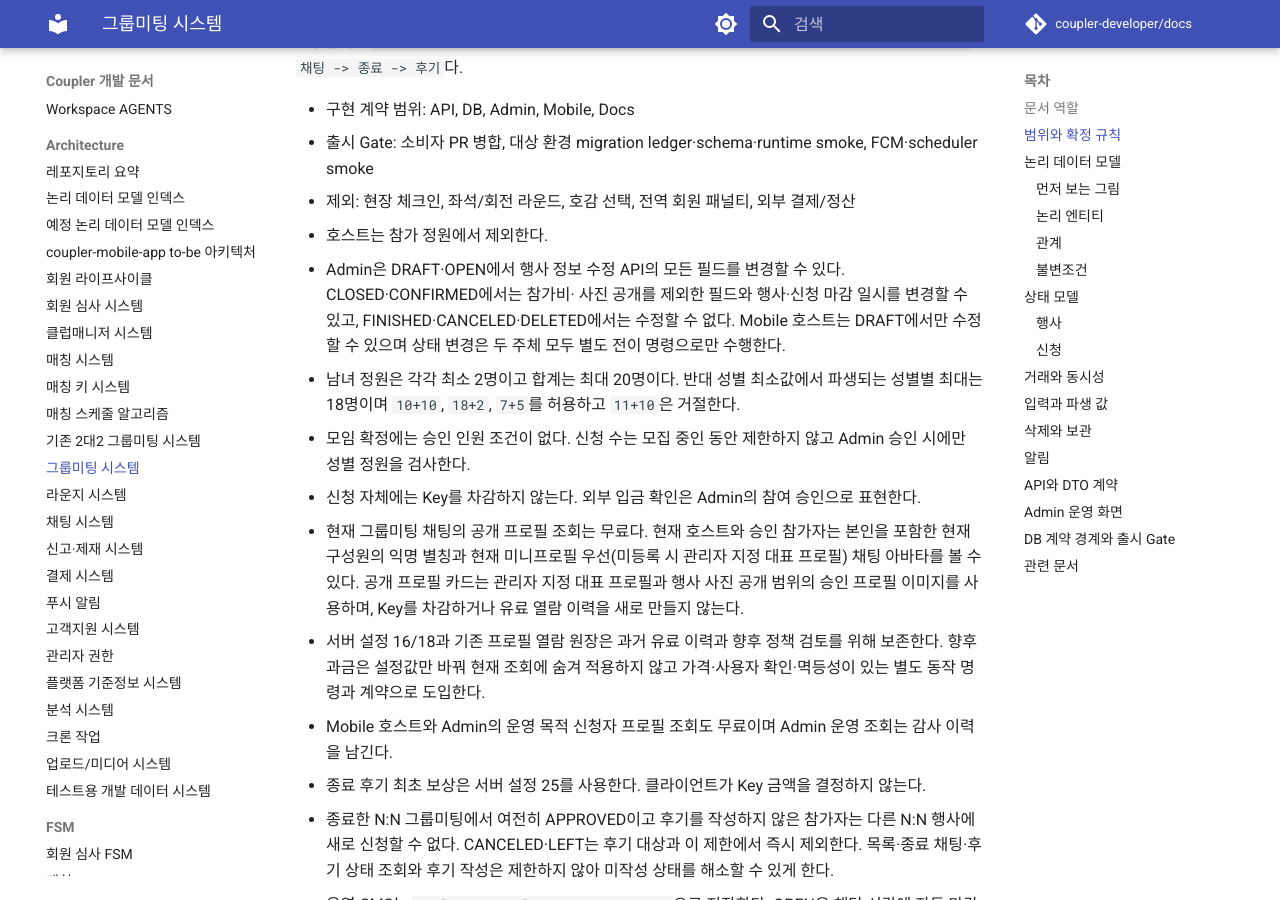
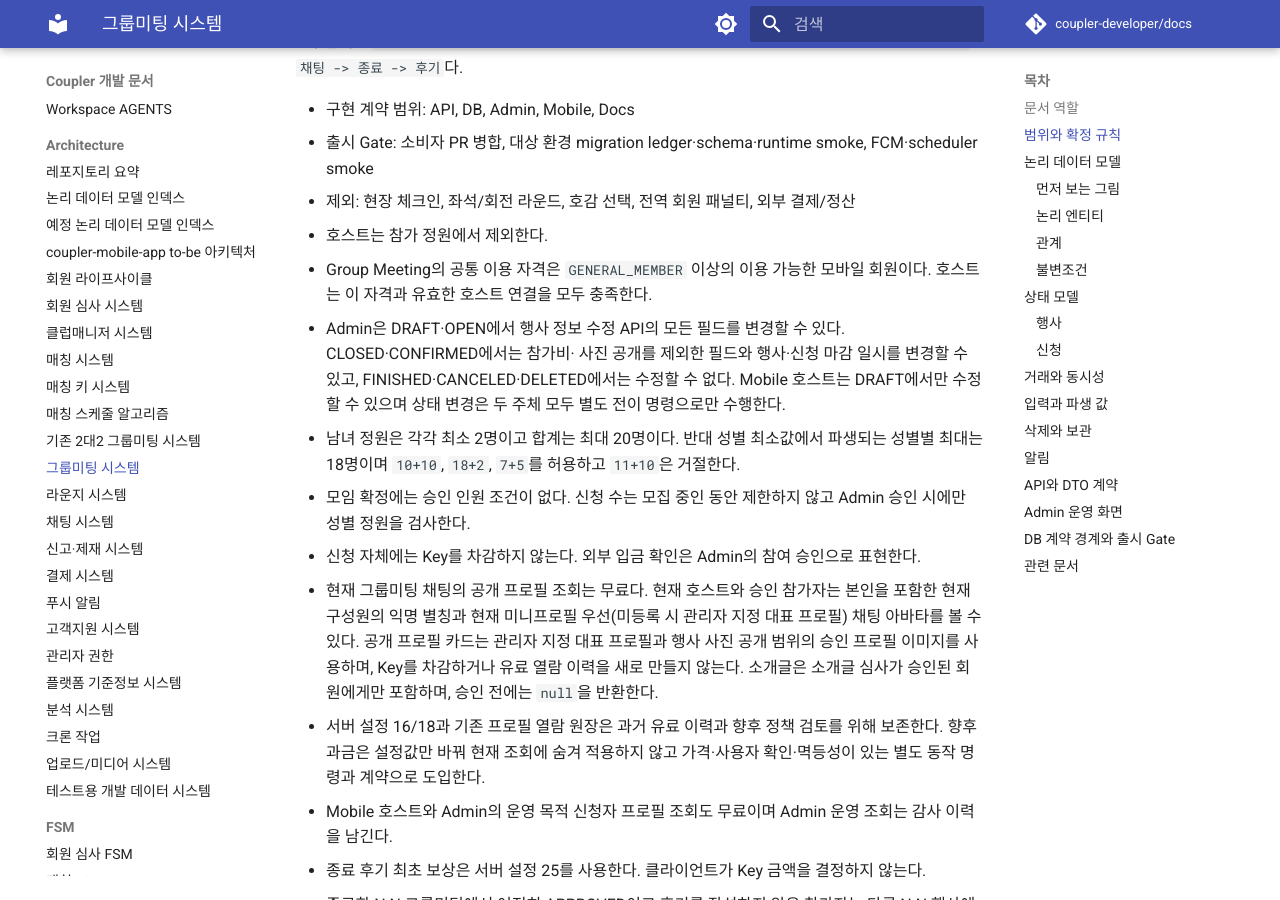
Before and after one commit to coupler-developer/docs, an MkDocs documentation site: the page built from content/architecture/group-meeting-system.md, in a window 1280 px wide and 900 px high, scrolled down 537 px. Built offline with MkDocs 1.6.1 and Material for MkDocs 9.7.7, drawn with Linux system fonts in a browser that asks for light colours; comment, search, counter and statistics services are not loaded; some of the changed text lies outside the part shown.

Commit message:
docs: 그룹미팅 일반회원 접근 기준 정리
Reason:
- 기존 문서의 정상 모바일 회원 표현이 GENERAL_MEMBER부터 이용 가능한 구현과 충돌했음
- 호스트 신원 연결과 그룹미팅 이용 자격, 소개글 공개 조건을 구분해 설명해야 했음

Changes:
- 그룹미팅 공통 이용 자격을 GENERAL_MEMBER 이상으로 명시
- 호스트 연결 불변조건에서 회원 상태 조건을 제거하고 연결 책임만 유지
- intro_status 승인 전 about_me는 null이라는 공개 프로필 경계를 추가
- 논리 데이터 모델 catalog를 재생성

How:
- 신규 정책 문서를 만들지 않고 기존 그룹미팅 아키텍처의 충돌 문구와 생성 산출물만 동기화

Tests:
- yarn validate:docs 통과
- 논리 데이터 모델 생성 및 검증 통과

```diff
--- a/content/architecture/group-meeting-system.md
+++ b/content/architecture/group-meeting-system.md
@@ -19,6 +19,8 @@
 - 출시 Gate: 소비자 PR 병합, 대상 환경 migration ledger·schema·runtime smoke, FCM·scheduler smoke
 - 제외: 현장 체크인, 좌석/회전 라운드, 호감 선택, 전역 회원 패널티, 외부 결제/정산
 - 호스트는 참가 정원에서 제외한다.
+- Group Meeting의 공통 이용 자격은 `GENERAL_MEMBER` 이상의 이용 가능한 모바일 회원이다. 호스트는 이
+  자격과 유효한 호스트 연결을 모두 충족한다.
 - Admin은 DRAFT·OPEN에서 행사 정보 수정 API의 모든 필드를 변경할 수 있다. CLOSED·CONFIRMED에서는 참가비·
   사진 공개를 제외한 필드와 행사·신청 마감 일시를 변경할 수 있고, FINISHED·CANCELED·DELETED에서는 수정할 수 없다.
   Mobile 호스트는 DRAFT에서만 수정할 수 있으며 상태 변경은 두 주체 모두 별도 전이 명령으로만 수행한다.
@@ -30,7 +32,8 @@
 - 현재 그룹미팅 채팅의 공개 프로필 조회는 무료다. 현재 호스트와 승인 참가자는 본인을 포함한 현재 구성원의
   익명 별칭과 현재 미니프로필 우선(미등록 시 관리자 지정 대표 프로필) 채팅 아바타를 볼 수 있다. 공개 프로필
   카드는 관리자 지정 대표 프로필과 행사 사진 공개 범위의 승인 프로필 이미지를 사용하며, Key를 차감하거나
-  유료 열람 이력을 새로 만들지 않는다.
+  유료 열람 이력을 새로 만들지 않는다. 소개글은 소개글 심사가 승인된 회원에게만 포함하며, 승인 전에는
+  `null`을 반환한다.
 - 서버 설정 16/18과 기존 프로필 열람 원장은 과거 유료 이력과 향후 정책 검토를 위해 보존한다. 향후 과금은
   설정값만 바꿔 현재 조회에 숨겨 적용하지 않고 가격·사용자 확인·멱등성이 있는 별도 동작 명령과 계약으로
   도입한다.
@@ -102,7 +105,7 @@ flowchart LR
 - 호스트 또는 승인 신청 중 정확히 하나의 자격으로 참여한다
 - 종료 행사에서 현재 APPROVED인 회원만 최초 후기를 작성할 수 있고 후기 작성은 신청 상태를 바꾸지 않는다
 - 상태 변경과 감사 이력은 같은 요청·transaction의 결론을 가진다
-- 매니저와 정상 모바일 회원은 각각 최대 하나의 호스트 연결만 가지며 행사 생성 전에 연결이 유효해야 한다
+- 매니저와 Group Meeting 이용 자격을 충족한 모바일 회원은 각각 최대 하나의 호스트 연결만 가지며 행사 생성 전에 연결이 유효해야 한다
 - Admin은 DRAFT·OPEN에서 행사 정보 수정 API의 모든 필드를 변경할 수 있다. CLOSED·CONFIRMED에서는 참가비·사진 공개를 제외한 필드와 행사·신청 마감 일시를 변경할 수 있고 FINISHED·CANCELED·DELETED에서는 수정할 수 없다. Mobile 호스트는 DRAFT에서만 수정할 수 있다
 - 종료한 N:N 행사에서 현재 APPROVED인 신청의 미작성 후기가 있으면 다른 N:N 행사에 신규 신청할 수 없다
 - OPEN·CLOSED·CONFIRMED는 서로 전환할 수 있고 최초 확정 뒤 채팅 principal·구성원·메시지는 이 운영 상태와 독립적으로 보존한다
@@ -156,7 +159,7 @@ flowchart LR
     | `GROUP-MEETING-INV-004` | `group-meeting.participant` | 호스트 또는 승인 신청 중 정확히 하나의 자격으로 참여한다 | 이 문서 |
     | `GROUP-MEETING-INV-005` | `group-meeting.review` | 종료 행사에서 현재 APPROVED인 회원만 최초 후기를 작성할 수 있고 후기 작성은 신청 상태를 바꾸지 않는다 | 이 문서 |
     | `GROUP-MEETING-INV-006` | `group-meeting.action-history` | 상태 변경과 감사 이력은 같은 요청·transaction의 결론을 가진다 | [엔지니어링 가드레일](../policy/engineering-guardrails.md) |
-    | `GROUP-MEETING-INV-007` | `group-meeting.host` | 매니저와 정상 모바일 회원은 각각 최대 하나의 호스트 연결만 가지며 행사 생성 전에 연결이 유효해야 한다 | 이 문서 |
+    | `GROUP-MEETING-INV-007` | `group-meeting.host` | 매니저와 Group Meeting 이용 자격을 충족한 모바일 회원은 각각 최대 하나의 호스트 연결만 가지며 행사 생성 전에 연결이 유효해야 한다 | 이 문서 |
     | `GROUP-MEETING-INV-008` | `group-meeting.event` | Admin은 DRAFT·OPEN에서 행사 정보 수정 API의 모든 필드를 변경할 수 있다. CLOSED·CONFIRMED에서는 참가비·사진 공개를 제외한 필드와 행사·신청 마감 일시를 변경할 수 있고 FINISHED·CANCELED·DELETED에서는 수정할 수 없다. Mobile 호스트는 DRAFT에서만 수정할 수 있다 | 이 문서 |
     | `GROUP-MEETING-INV-009` | `group-meeting.application` | 종료한 N:N 행사에서 현재 APPROVED인 신청의 미작성 후기가 있으면 다른 N:N 행사에 신규 신청할 수 없다 | 이 문서 |
     | `GROUP-MEETING-INV-010` | `group-meeting.event` | OPEN·CLOSED·CONFIRMED는 서로 전환할 수 있고 최초 확정 뒤 채팅 principal·구성원·메시지는 이 운영 상태와 독립적으로 보존한다 | 이 문서 |
@@ -299,7 +302,7 @@ Mobile은 신청·승인·확정 취소·행사 취소 알림 77~79·81과 신
 - Admin이 사용하는 호스트 식별자는 매니저 관리의 로그인 ID인 `manager_user_id`다. 내부 연결·Admin·회원의
   숫자 PK는 요청 입력이나 운영자용 호스트 식별자로 노출하지 않는다.
 - Super Admin은 `manager_user_id`와 모바일 회원 이메일을 정확히 조회해 최초 호스트 연결을 만든다. 행사
-  생성은 `manager_user_id`만 받고 API가 내부 연결을 해석하며, 연결 또는 정상 모바일 계정이 없으면
+  생성은 `manager_user_id`만 받고 API가 내부 연결을 해석하며, 연결 또는 공통 이용 자격을 충족하는 모바일 계정이 없으면
   계약된 실패를 반환한다. Admin 화면에서 일반 클럽매니저는 로그인한 자신의 `manager_user_id`를 자동으로
   사용하고 입력란을 노출하지 않으며, Super Admin은 기존 호스트 연결 목록에서 주최자를 선택한다.
 - `group-meeting.host` 연결과 `t_member_manager_assignment`의 클럽 배정은 책임이 다르다. 전자는 Admin
@@ -366,7 +369,7 @@ Mobile은 신청·승인·확정 취소·행사 취소 알림 77~79·81과 신
 - 모임 만들기와 기존 모임 수정은 별도 중첩 모달 없이 같은 `미팅정보` 폼을 사용한다. 일반 클럽매니저의
   목록·상세·생성 화면에서는 내부 모임 ID와 매니저 ID를 숨기고 로그인 계정을 주최자로 자동 사용한다.
   Super Admin은 목록·상세에서 두 ID를 보고 검색할 수 있으며, 생성할 때 유효한 기존 호스트 연결 목록에서
-  주최자를 선택한다. 연결된 정상 모바일 계정이 없으면 호스트 연결 관리가 필요하다는 안내를 표시한다.
+  주최자를 선택한다. 연결된 공통 이용 자격 충족 모바일 계정이 없으면 호스트 연결 관리가 필요하다는 안내를 표시한다.
 - 호스트 연결 관리는 매니저 ID와 모바일 회원 이메일을 사용한다. 내부 숫자 ID를 운영자가 찾아 입력하는
   흐름은 제공하지 않으며 Super Admin에게만 노출한다.
 - `미팅정보`는 상태와 주최자를 각각 독립된 행으로 두고 제목, 인원수(남성·여성 정원), 참가비,
```
Also changed, not shown: 1 other file.
